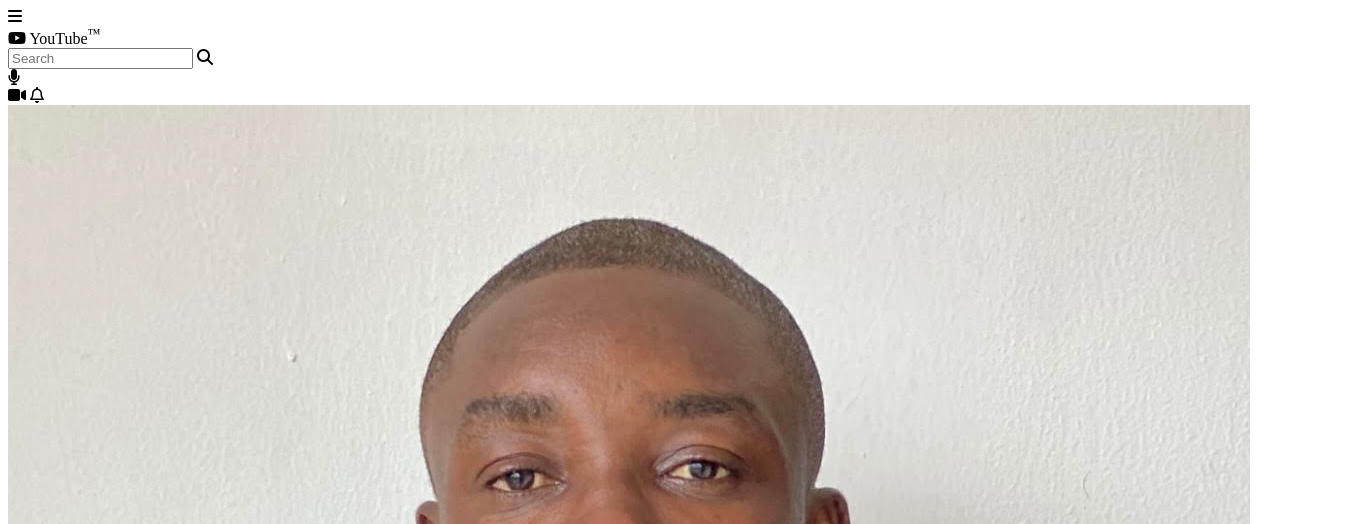
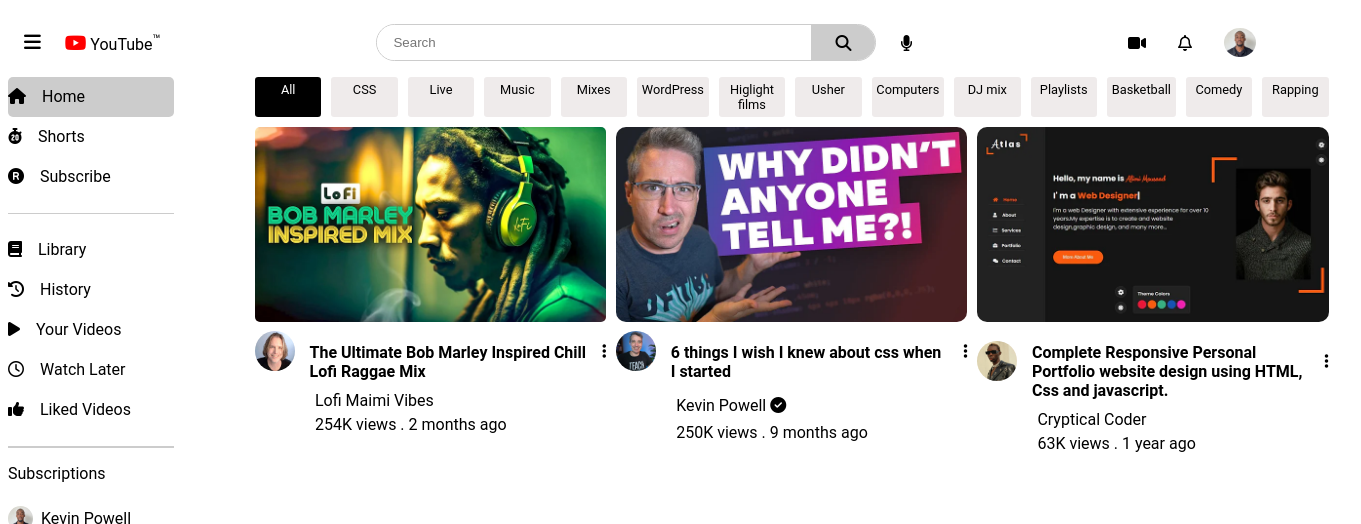
Before and after one commit to unRey5/YouTube-clone, a plain HTML site: page index.html in a window 1280 px wide. Shown: the top 524 px of the page, 1361 px wide, since content can reach past the window. Drawn offline with Linux system fonts and the light colour scheme.

Commit message:
edit css file

```diff
--- a/index.html
+++ b/index.html
@@ -5,7 +5,7 @@
     <meta http-equiv="X-UA-Compatible" content="IE=edge">
     <meta name="viewport" content="width=device-width, initial-scale=1.0">
     <script src="https://kit.fontawesome.com/33ea1d9367.js" crossorigin="anonymous"></script>
-    <link rel="stylesheet" href="youtube.css">
+    <link rel="stylesheet" href="style.css">
 
     <title>YouTube Clone</title>
 </head>
```
